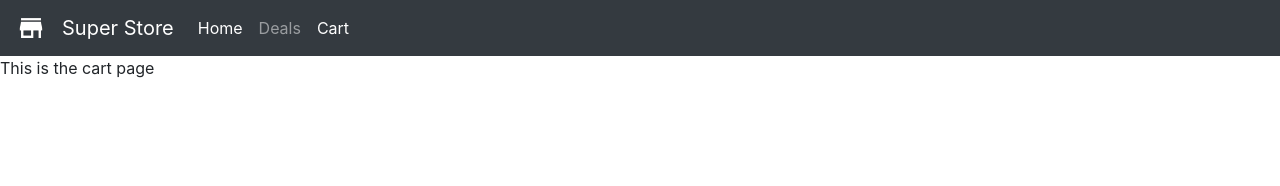
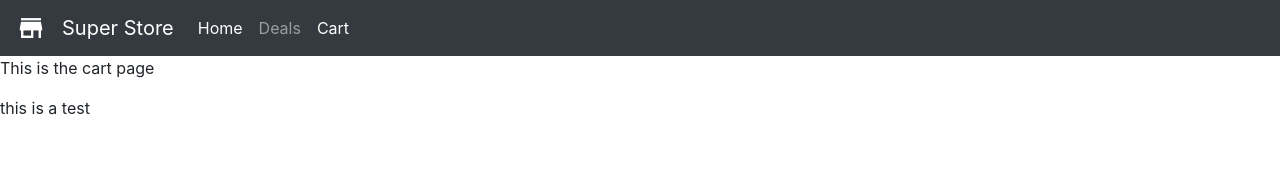
Before and after one commit to aemann2/react-super-store, a React (Create React App) app: page /cart in a window 1280 px wide. Shown: the top 186 px of the page. Built offline with nearby package versions, Linux system fonts and the light colour scheme; the HTML template or start-up script is replaced by a standard one.

Commit message:
added initial context files

```diff
--- a/src/App.js
+++ b/src/App.js
@@ -5,10 +5,11 @@ import Home from './components/pages/Home';
 import Deals from './components/pages/Deals';
 import Cart from './components/pages/Cart';
 import ItemPage from './components/pages/ItemPage';
+import { TestProvider } from './contexts/CartContext';
 
 function App() {
   return (
-    // wrapping page content in the router
+    <TestProvider>
       <Router>
         <div className='App'>
           <Navbar />
@@ -30,6 +31,8 @@ function App() {
           </Switch>
         </div>
       </Router>
+    </TestProvider>
+    // wrapping page content in the router
   );
 }
 
--- a/src/components/pages/Cart.js
+++ b/src/components/pages/Cart.js
@@ -1,9 +1,12 @@
-import React from 'react';
+import React, { useContext } from 'react';
+import { TestContext } from '../../contexts/CartContext';
 
 const Cart = () => {
+  const { item } = useContext(TestContext);
   return (
     <div>
       <p>This is the cart page</p>
+      <p>{item}</p>
     </div>
   );
 };
--- /dev/null
+++ b/src/contexts/CartContext.js
@@ -0,0 +1,11 @@
+import React, { useContext, useState, createContext } from 'react';
+
+export const TestContext = createContext();
+
+export function TestProvider(props) {
+  const [item, setItem] = useState('this is a test');
+  const { children } = props;
+  return (
+    <TestContext.Provider value={{ item }}>{children}</TestContext.Provider>
+  );
+}
```
Also changed, not shown: src/contexts/CartReducer.js (added). Lines whose indentation alone changed are shown as unchanged.
